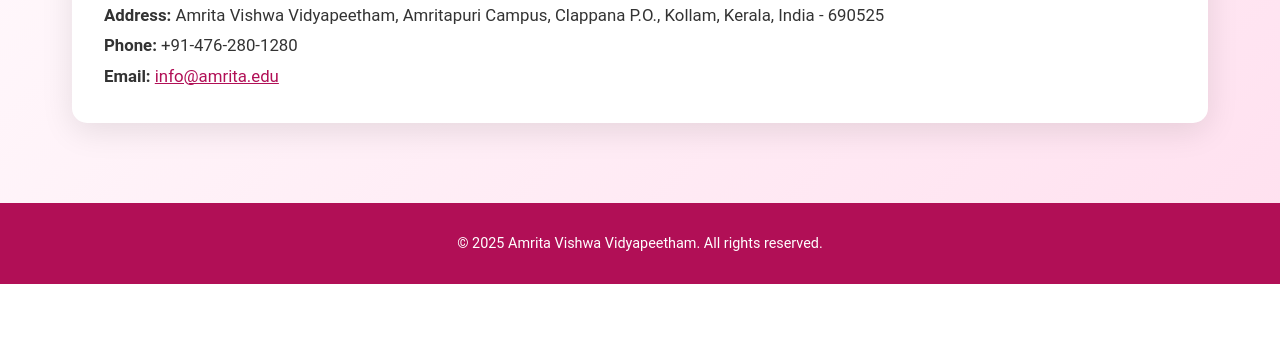
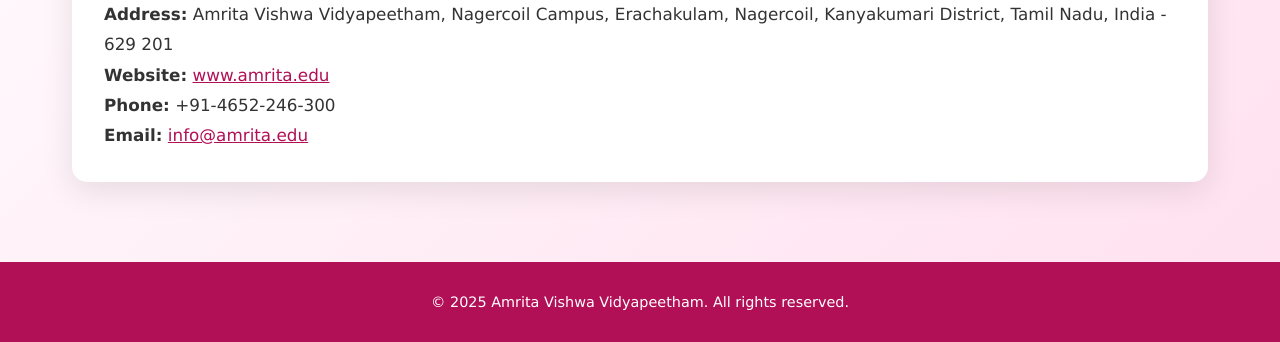
Before and after one commit to Sravan9116/Avvp-Nagercoil-Campus, a plain HTML site: page about.html in a window 1280 px wide. Shown: the part 581-923 px from the top of the page. Before the commit the page ends 865 px from the top, so only its background shows below. Drawn offline with Linux system fonts and the light colour scheme.

Commit message:
modified:   about.html

```diff
--- a/about.html
+++ b/about.html
@@ -13,7 +13,7 @@
         }
 
         body {
-            font-family: 'Poppins', 'Roboto', sans-serif;
+            font-family: 'Lucida Sans', 'Lucida Sans Regular', 'Lucida Grande', 'Lucida Sans Unicode', Geneva, Verdana, sans-serif;
             background: linear-gradient(135deg, #fff, #ffe0ef);
             color: #333;
             min-height: 100vh;
@@ -218,9 +218,12 @@
 
         <section class="card">
             <h2>Contact Information</h2>
-            <p><strong>Address:</strong> Amrita Vishwa Vidyapeetham, Amritapuri Campus, Clappana P.O., Kollam, Kerala,
-                India - 690525</p>
-            <p><strong>Phone:</strong> +91-476-280-1280</p>
+            <p><strong>Address:</strong> Amrita Vishwa Vidyapeetham, Nagercoil Campus, Erachakulam, Nagercoil,
+                Kanyakumari
+                District, Tamil Nadu, India - 629 201</p>
+            <p><strong>Website:</strong> <a href="https://www.amrita.edu"
+                    style="color: #b10f56; text-decoration: underline;">www.amrita.edu</a></p>
+            <p><strong>Phone:</strong> +91-4652-246-300</p>
             <p><strong>Email:</strong> <a href="mailto:info@amrita.edu"
                     style="color: #b10f56; text-decoration: underline;">info@amrita.edu</a></p>
         </section>
```
